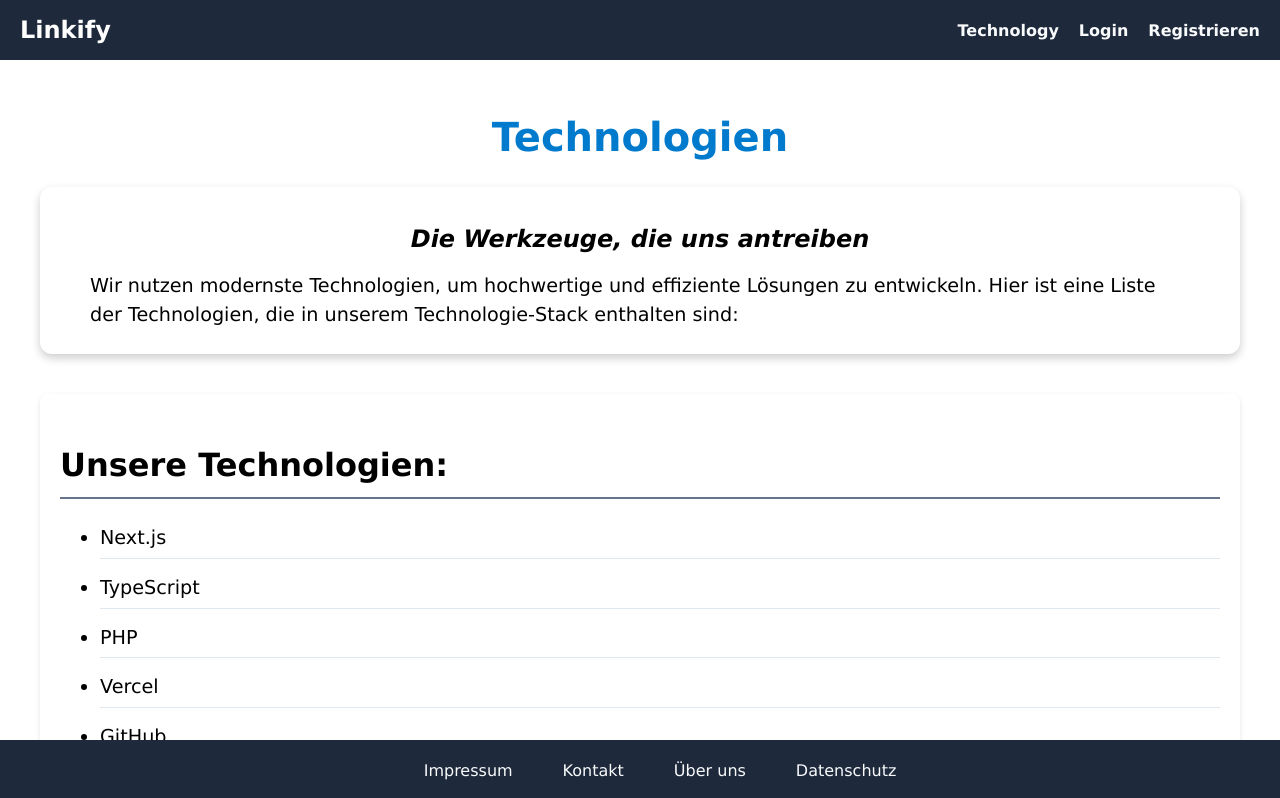
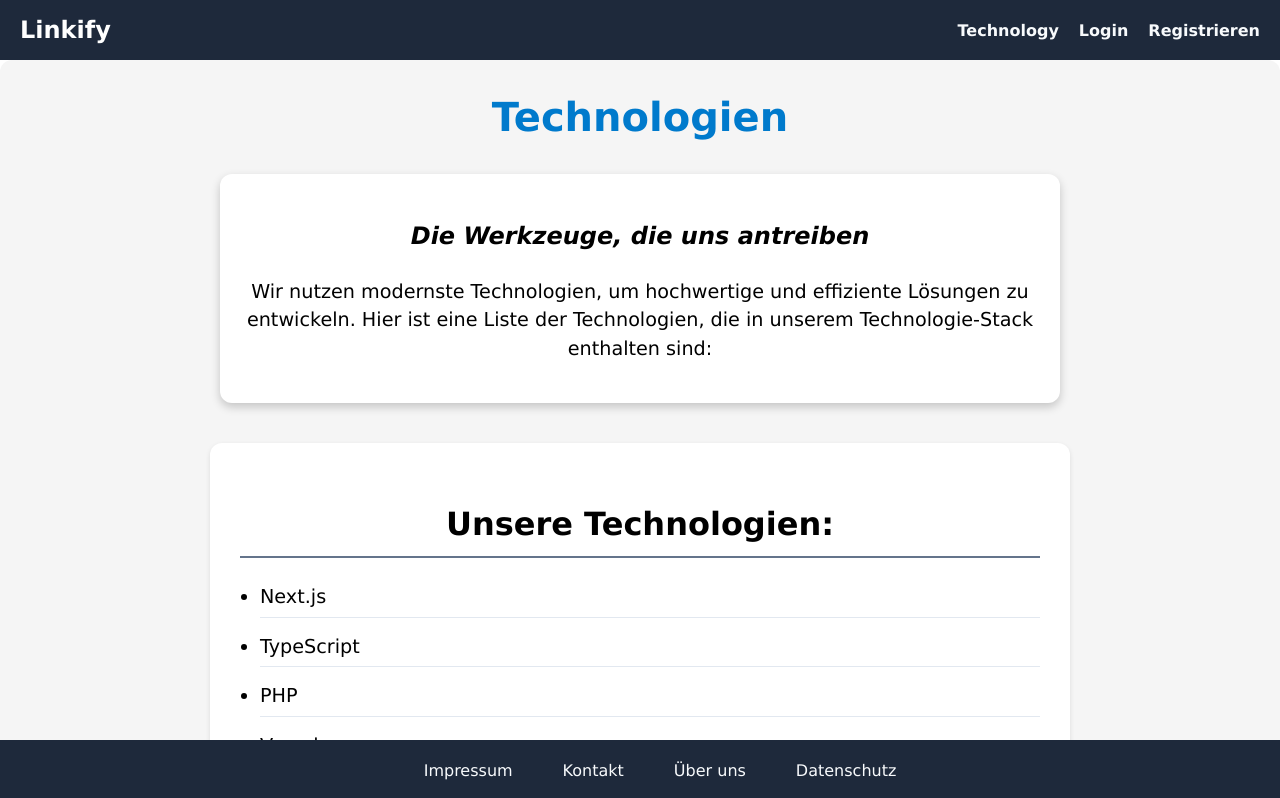
Before and after one commit to RalfHof/nextjs-boilerplate, a Next.js app: page /technology in a window 1280 px wide. Shown: the top 798 px of the page. Built offline with nearby package versions, Linux system fonts and the light colour scheme.

Commit message:
New Feautes Akin

```diff
--- a/src/app/technology/page.tsx
+++ b/src/app/technology/page.tsx
@@ -46,55 +46,66 @@ export default function TechnologyPage() {
 
 const styles: Record<string, React.CSSProperties> = {
   container: {
-    maxWidth: "1200px",
-    margin: "0 auto",
-    padding: "20px",
     lineHeight: "1.5",
-    borderRadius: "10px",
-    height: "1400px"
-  },
-  heroSection: {
-    textAlign: "center",
-    padding: "10px 50px",
-    backgroundColor: "linear-gradient(90deg, #1e3a8a, #1e293b)",
     borderRadius: "12px",
-    boxShadow: "0px 4px 10px rgba(0, 0, 0, 0.2)",
+    backgroundColor: "#f5f5f5",
+    display: "flex",
+    flexDirection: "column",
+    alignItems: "center",
+    justifyContent: "center",
+    paddingBottom: "120px",
   },
 
   title: {
     fontSize: "2.5rem",
     fontWeight: "bold",
-    marginBottom: "20px",
+    color: "#007acc",
     textAlign: "center",
-    color: "#007acc"
   },
+
+  heroSection: {
+    padding: "20px",
+    borderRadius: "12px",
+    boxShadow: "0px 4px 10px rgba(0, 0, 0, 0.2)",
+    backgroundColor: "#fff",
+    width: "82%",
+    maxWidth: "800px",
+  },
+
   subtitle: {
     fontSize: "1.5rem",
-    marginBottom: "15px",
     fontStyle: "italic",
+    textAlign: "center",
   },
+
   text: {
     fontSize: "1.2rem",
-    margin: "15px 0",
-    textAlign: "left",
+    textAlign: "center",
   },
+
   section: {
     marginTop: "40px",
-    padding: "20px",
+    padding: "30px",
     backgroundColor: "#ffffff",
-    borderRadius: "8px",
+    borderRadius: "12px",
     boxShadow: "0px 2px 5px rgba(0, 0, 0, 0.1)",
+    width: "80%",
+    maxWidth: "800px",
   },
+
   sectionTitle: {
     fontSize: "2rem",
     borderBottom: "2px solid #64748b",
     paddingBottom: "8px",
     marginBottom: "20px",
+    textAlign: "center",
   },
+
   list: {
     listStyleType: "disc",
-    paddingLeft: "40px",
+    paddingLeft: "20px",
   },
+
   listItem: {
     fontSize: "1.2rem",
     marginBottom: "10px",
```
Also changed, not shown: src/app/uber-uns/page.tsx (+16 -4 lines).
